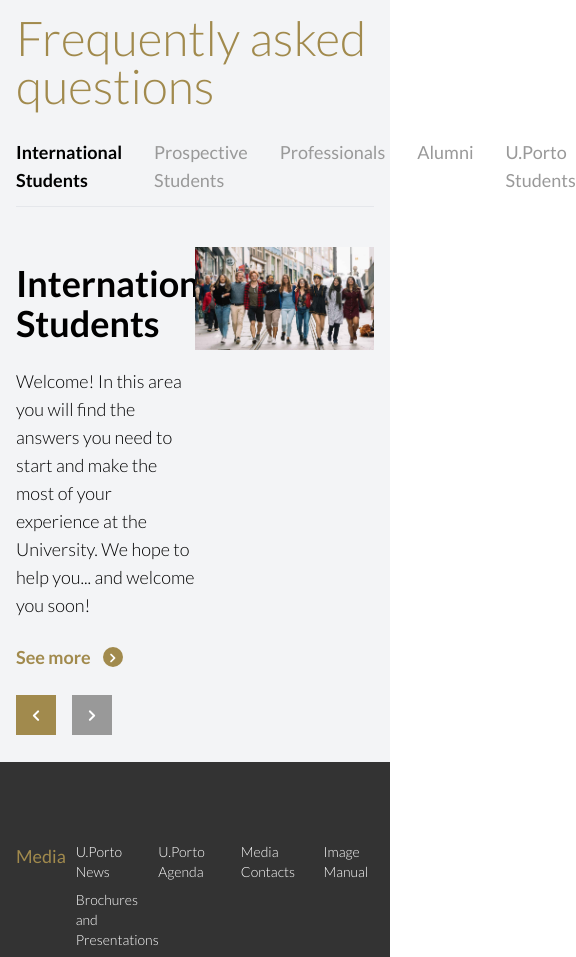
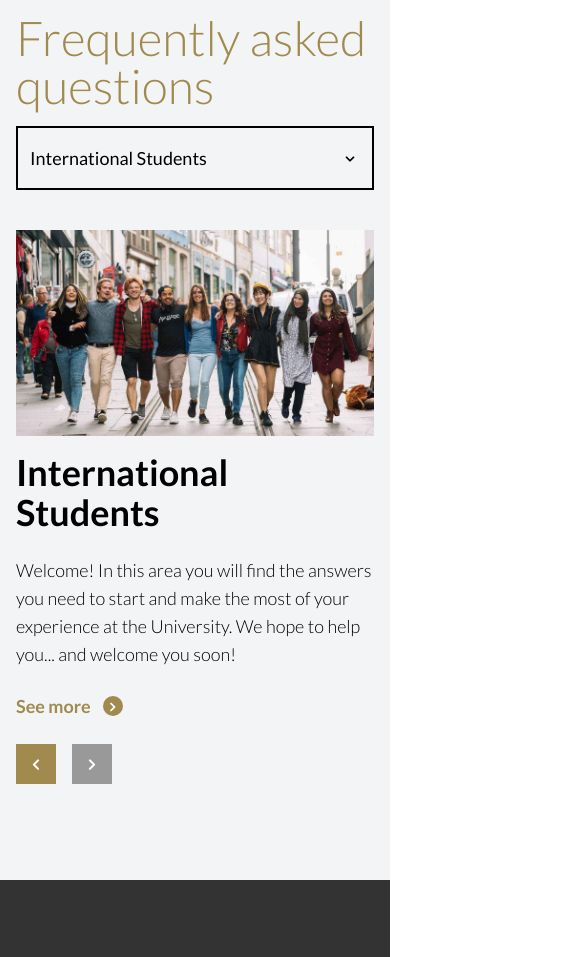
Before and after one commit to manzitresor/cloningSite, a website built with Vite: page index.html in a window 390 px wide. Shown: the part 3860-4817 px from the top of the page, 576 px wide, since content can reach past the window. Built offline with nearby package versions, Linux system fonts and the light colour scheme; files whose address does not match are found by name.

Commit message:
Add asked question section responsive

```diff
--- a/index.html
+++ b/index.html
@@ -254,19 +254,25 @@
         </div>
     </section>
     <!-- asked questions -->
-    <section class=" bg-gray-100 container h-screen py-24">
+    <section class=" bg-gray-100 container h-full py-24">
         <div class="mb-4">
             <h1 class="text-5xl font-light text-primary">Frequently asked questions</h1>
         </div>
-        <div class="flex gap-x-8 text-lg border-b py-3">
+        <!-- Desktop Link -->
+        <div class="hidden lg:flex gap-x-8 text-lg border-b py-3">
             <a class="font-bold">International Students</a>
             <a class="text-lightGray">Prospective Students</a>
             <a class="text-lightGray">Professionals</a>
             <a class="text-lightGray">Alumni</a>
             <a class="text-lightGray">U.Porto Students</a>
         </div>
-        <div class="grid grid-cols-2 mt-10">
-            <div class="h-80 flex flex-col gap-y-6">
+        <!-- Mobile Link -->
+        <div class=" flex border-2 border-black lg:hidden px-3 py-4 justify-between">
+            <a class="text-lg">International Students</a>
+            <i class="uil uil-angle-down font-extrabold text-xl"></i>
+        </div>
+        <div class="flex flex-col-reverse lg:flex-row lg:gap-x-3 mt-10">
+            <div class="h-full lg:h-80 flex flex-col gap-y-6">
                 <h2 class="text-4xl font-bold mt-4">International Students</h2>
                 <p class="text-lg font-light">Welcome! In this area you will find the answers you need to start and make the most of your experience at the University. We hope to help you... and welcome you soon!</p>
                 <div class="flex gap-x-3 items-center align-middle">
@@ -284,7 +290,7 @@
                     </div>
                 </div>
             </div>
-            <div class="h-80">
+            <div class="h-full lg:h-80">
                 <img src="./assets/gate-estudantes-internacionais.format-jpeg.jpg">
             </div>
         </div>
```
